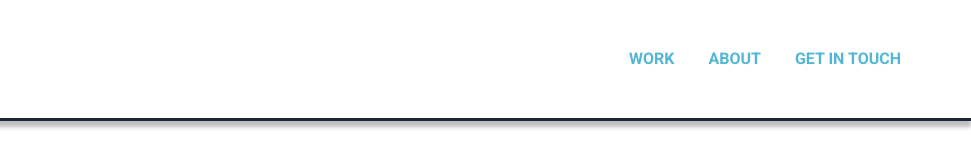
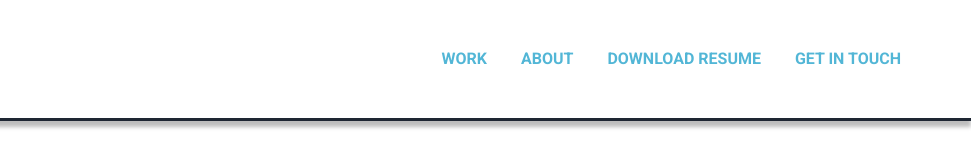
Before and after one commit to groomez/portfolio-website, a plain HTML site: page contact.html in a window 1280 px wide. Shown: the full height of the page, 309-1280 px from the left. Drawn offline with nearby package versions, Linux system fonts and the light colour scheme.

Commit message:
Update contact.html

```diff
--- a/contact.html
+++ b/contact.html
@@ -35,6 +35,9 @@
             <ul>
               <li><a href="index.html">Work</a></li>
               <li><a href="about.html">About</a></li>
+              <li><a href="files/Resume.pdf" target="_blank"
+                >Download Resume</a
+              ></li>
               <li>
                 <a href="#contact">Get In Touch</a>
               </li>
```
